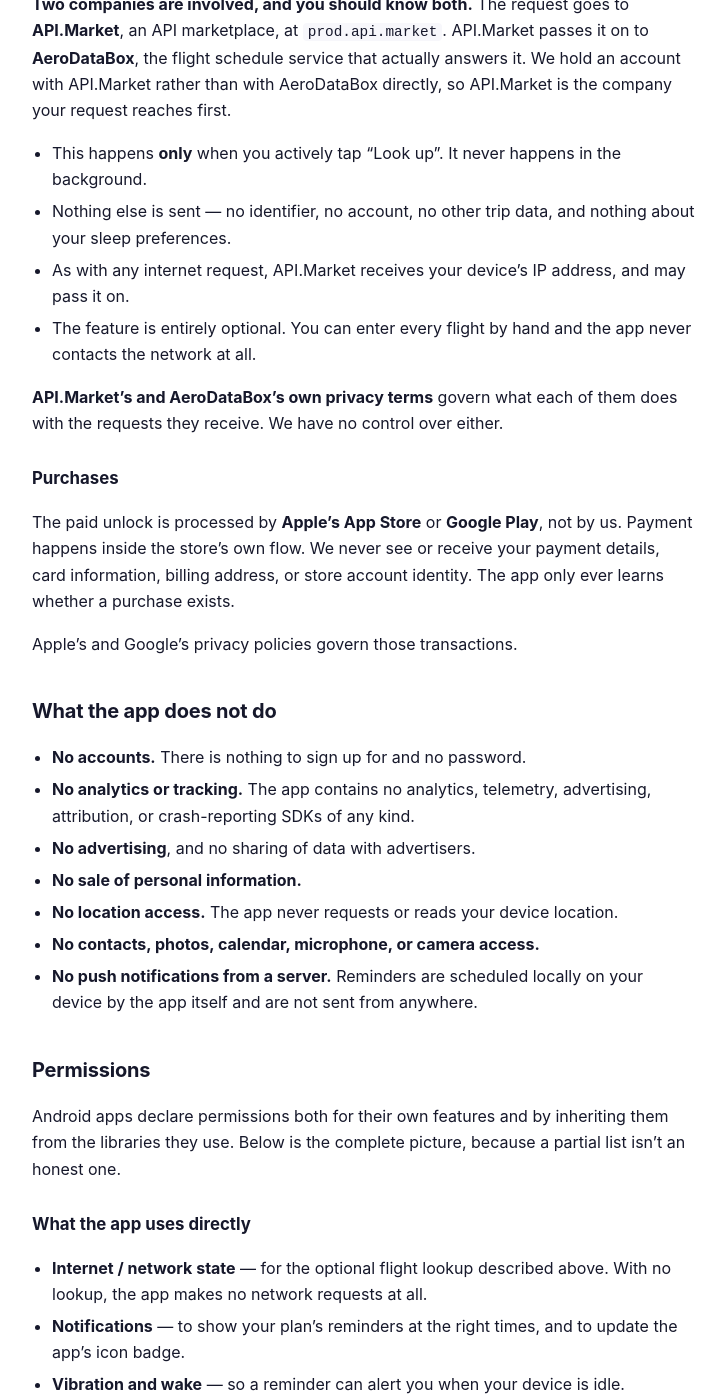
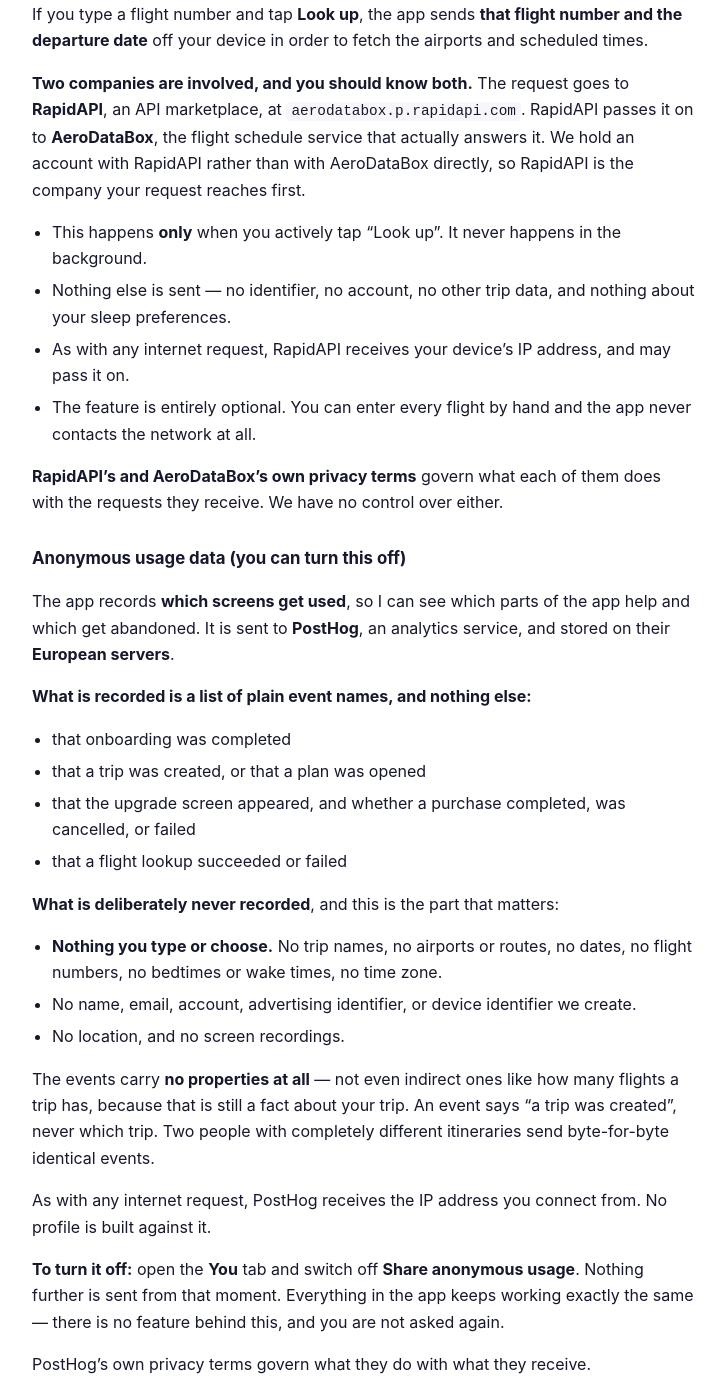
Before and after one commit to uzairkhanJedi/jetlag-legal, a Jekyll site: the page built from privacy/index.md, in a window 1280 px wide and 1400 px high, scrolled down 1465 px. Shown: the whole window, without its empty margins (276-1001 px from the left). Built offline with Jekyll 4.4.1, drawn with Linux system fonts in a browser that asks for light colours; some of the changed text lies outside the part shown.

Commit message:
Sync privacy policy: analytics added, "no analytics" claim removed
Regenerated from the app repo's PRIVACY.md by sync-privacy.sh, for
uzairkhanJedi/jetlag-rn#10.

1.9.0 adds anonymous product analytics (PostHog, EU cloud) with an off switch,
so the published policy gains an "Anonymous usage data" section naming every
event, what is deliberately never recorded, and where the switch is. The
blanket "no analytics or tracking" claim is replaced by the narrower and true
"no advertising or attribution SDKs, and no cross-app tracking".

This copy is what store reviewers open. It must never lag the binary.

Co-Authored-By: Claude Opus 5 <noreply@anthropic.com>

```diff
--- a/privacy/index.md
+++ b/privacy/index.md
@@ -18,13 +18,16 @@ switched off, so the app made no network requests at all — these sections now
 describe something you can actually reach.
 
 The flight lookup section has also been corrected. It previously named only
-AeroDataBox as the recipient; the request in fact goes to API.Market first,
+AeroDataBox as the recipient; the request in fact reaches a marketplace first,
 which forwards it. Both are now named, because the company that receives your
-data is exactly the thing a privacy policy exists to tell you.
+data is exactly the thing a privacy policy exists to tell you. That marketplace
+is **RapidAPI** as of 1.9.0 — it was briefly API.Market during development, and
+no build carrying that gateway was ever released.
 
-**The short version:** Jet Lag has no accounts and no servers. Everything you
-enter stays on your device. The only information that ever leaves your device
-is a flight number and date, and only at the moment you tap "Look up".
+**The short version:** Jet Lag has no accounts and no servers. **Everything you
+enter — your trips, your flights, your sleep times — stays on your device.**
+Two things do leave it: a flight number and date if you tap "Look up", and
+anonymous counts of which screens you use, which you can switch off.
 
 ---
 
@@ -59,22 +62,59 @@ number and the departure date** off your device in order to fetch the airports
 and scheduled times.
 
 **Two companies are involved, and you should know both.** The request goes to
-**API.Market**, an API marketplace, at `prod.api.market`. API.Market passes it
-on to **AeroDataBox**, the flight schedule service that actually answers it. We
-hold an account with API.Market rather than with AeroDataBox directly, so
-API.Market is the company your request reaches first.
+**RapidAPI**, an API marketplace, at `aerodatabox.p.rapidapi.com`. RapidAPI
+passes it on to **AeroDataBox**, the flight schedule service that actually
+answers it. We hold an account with RapidAPI rather than with AeroDataBox
+directly, so RapidAPI is the company your request reaches first.
 
 - This happens **only** when you actively tap "Look up". It never happens in
   the background.
 - Nothing else is sent — no identifier, no account, no other trip data, and
   nothing about your sleep preferences.
-- As with any internet request, API.Market receives your device's IP address,
+- As with any internet request, RapidAPI receives your device's IP address,
   and may pass it on.
 - The feature is entirely optional. You can enter every flight by hand and the
   app never contacts the network at all.
 
-**API.Market's and AeroDataBox's own privacy terms** govern what each of them
+**RapidAPI's and AeroDataBox's own privacy terms** govern what each of them
 does with the requests they receive. We have no control over either.
+
+### Anonymous usage data (you can turn this off)
+
+The app records **which screens get used**, so I can see which parts of the app
+help and which get abandoned. It is sent to **PostHog**, an analytics service,
+and stored on their **European servers**.
+
+**What is recorded is a list of plain event names, and nothing else:**
+
+- that onboarding was completed
+- that a trip was created, or that a plan was opened
+- that the upgrade screen appeared, and whether a purchase completed, was
+  cancelled, or failed
+- that a flight lookup succeeded or failed
+
+**What is deliberately never recorded**, and this is the part that matters:
+
+- **Nothing you type or choose.** No trip names, no airports or routes, no
+  dates, no flight numbers, no bedtimes or wake times, no time zone.
+- No name, email, account, advertising identifier, or device identifier we
+  create.
+- No location, and no screen recordings.
+
+The events carry **no properties at all** — not even indirect ones like how
+many flights a trip has, because that is still a fact about your trip. An event
+says "a trip was created", never which trip. Two people with completely
+different itineraries send byte-for-byte identical events.
+
+As with any internet request, PostHog receives the IP address you connect from.
+No profile is built against it.
+
+**To turn it off:** open the **You** tab and switch off **Share anonymous
+usage**. Nothing further is sent from that moment. Everything in the app keeps
+working exactly the same — there is no feature behind this, and you are not
+asked again.
+
+PostHog's own privacy terms govern what they do with what they receive.
 
 ### Purchases
 
@@ -88,8 +128,10 @@ Apple's and Google's privacy policies govern those transactions.
 ## What the app does not do
 
 - **No accounts.** There is nothing to sign up for and no password.
-- **No analytics or tracking.** The app contains no analytics, telemetry,
-  advertising, attribution, or crash-reporting SDKs of any kind.
+- **No advertising or attribution SDKs, and no cross-app tracking.** The app
+  contains no advertising, attribution, or crash-reporting SDKs, and nothing
+  that follows you between apps or websites. It does include one analytics
+  tool — see "Anonymous usage data" below, including how to turn it off.
 - **No advertising**, and no sharing of data with advertisers.
 - **No sale of personal information.**
 - **No location access.** The app never requests or reads your device location.
```
